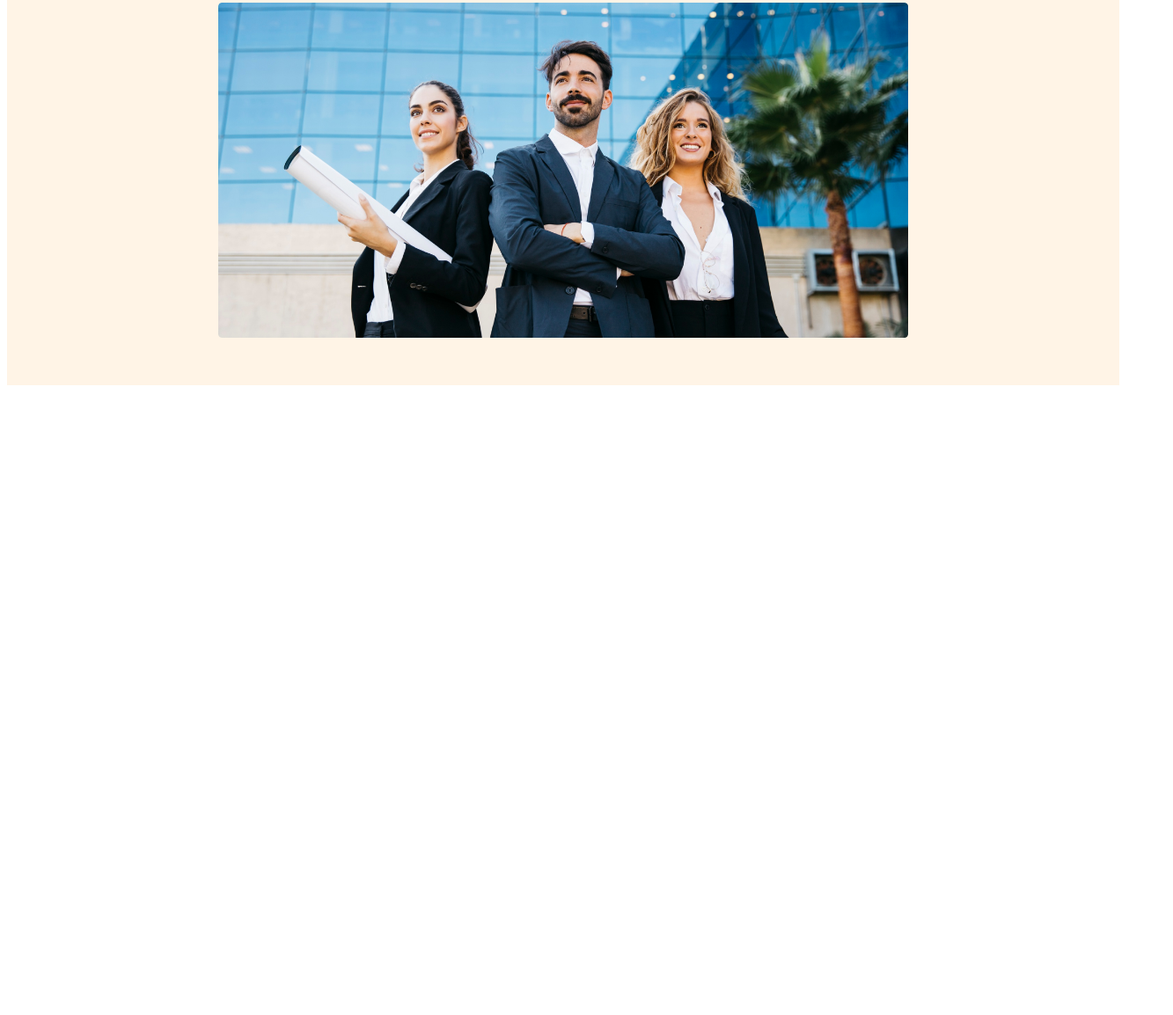
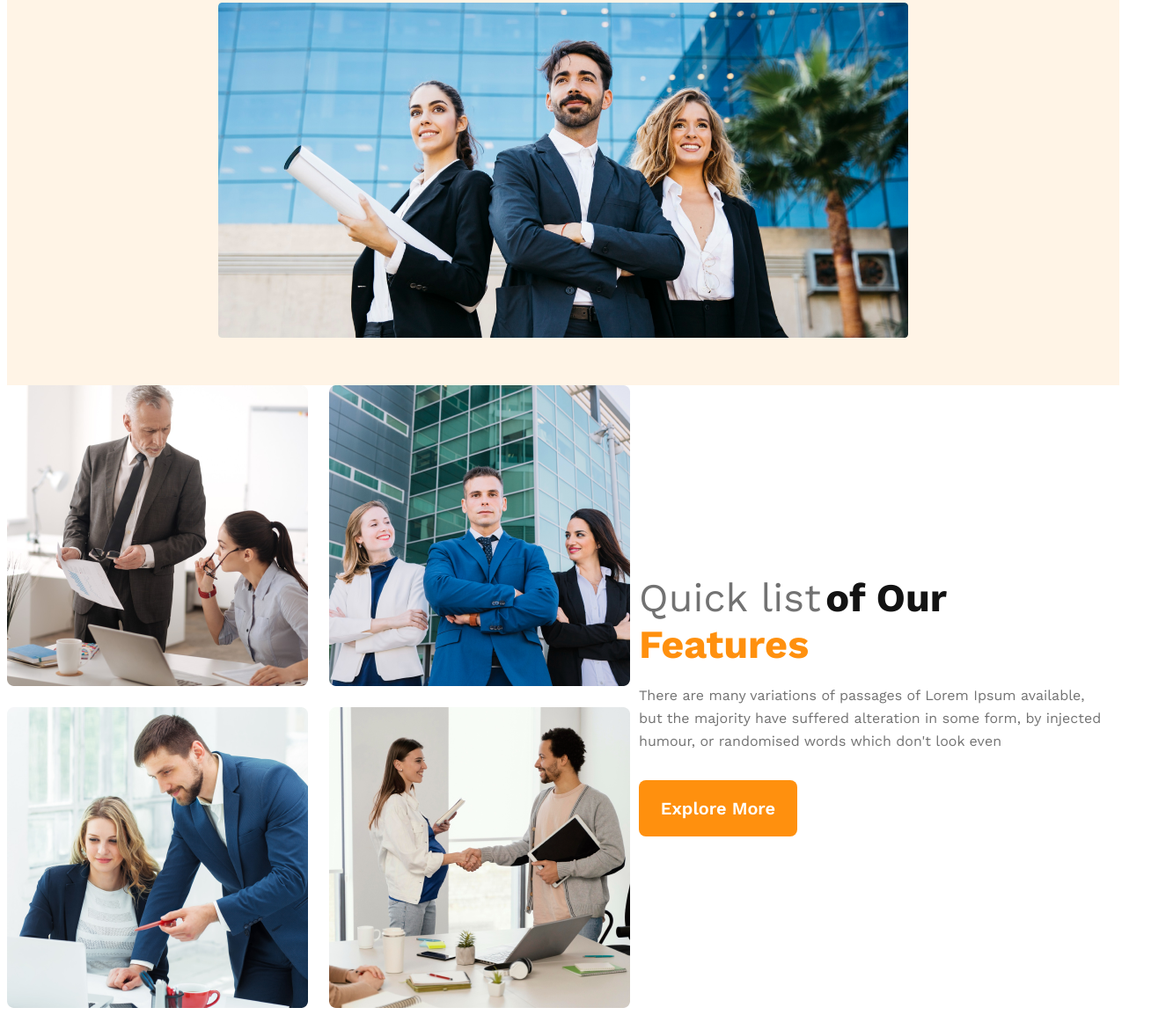
Before and after one commit to Musfiq708/g3-architect-repo, a plain HTML site: page index.html in a window 1280 px wide. Shown: the part 587-1741 px from the top of the page at 88% size, 1333 px wide, since content can reach past the window. Before the commit the page ends 1033 px from the top, so only its background shows below. Drawn offline with nearby package versions, Linux system fonts and the light colour scheme.

Commit message:
feature content added

```diff
--- a/index.html
+++ b/index.html
@@ -24,7 +24,9 @@
                 <h1 class="banner-title">Brand New<br>
                     Group of Architects
                 </h1>
-                <p class="banner-discription">There are many variations of passages of Lorem Ipsum available, but the majority have suffered alteration in some form, by injected humour, or randomised words which don't look even</p>
+                <p class="banner-discription">There are many variations of passages of Lorem Ipsum available, but the
+                    majority have suffered alteration in some form, by injected humour, or randomised words which don't
+                    look even</p>
                 <button class="btn-primary">Explore More</button>
             </div>
             <img src="./images/banner.png" alt="">
@@ -32,7 +34,20 @@
 
     </header>
     <main>
-
+        <!-- teams section -->
+        <section class="team-container">
+            <div class="team-img-container">
+                <img src="./images/team1.png" alt="">
+                <img src="./images/team2.png" alt="">
+                <img src="./images/team3.png" alt="">
+                <img src="./images/team4.png" alt="">
+            </div>
+            <div class="team-content">
+<h3 class="team-tile"><span class="spn-1">Quick list</span> <span class="spn-2">of Our</span><br><span class="spn-3">Features</span></h3>
+<p class="team-description">There are many variations of passages of Lorem Ipsum available,<br>but the majority have suffered alteration in some form, by injected<br>humour, or randomised words which don't look even</p>
+<button class="btn-primary">Explore More</button>
+            </div>
+        </section>
     </main>
     <footer>
 
--- a/style.css/architect.css
+++ b/style.css/architect.css
@@ -18,11 +18,13 @@ nav {
     justify-content: space-between;
     align-items: center;
 }
-.nav-title{
+
+.nav-title {
     font-size: 2.8rem;
     font-weight: 700;
     color: #131313;
 }
+
 nav>ul {
     display: flex;
 }
@@ -35,17 +37,20 @@ nav>ul>li {
     font-family: Work Sans;
     font-size: 1rem;
 }
-nav li a{
+
+nav li a {
     text-decoration: none;
     color: #424242;
 }
+
 /* banner styles */
-.banner-content{
+.banner-content {
     max-width: 800px;
     text-align: center;
     margin: 0 auto;
 }
-.banner-title{
+
+.banner-title {
     color: #131313;
     text-align: center;
     font-family: Work Sans;
@@ -54,20 +59,25 @@ font-style: normal;
     font-weight: 700;
     line-height: normal;
 }
-.banner-discription{
+
+.banner-discription {
     color: #727272;
     text-align: center;
     font-family: Work Sans;
     font-size: 16px;
     font-style: normal;
     font-weight: 400;
-line-height: 26px; /* 162.5% */
+    line-height: 26px;
+    /* 162.5% */
 }
-.btn-primary{
+
+.btn-primary {
     width: 180px;
     height: 64px;
-flex-shrink: 0;border-radius: 8px;
-background: #FF900E;color: #FFF;
+    flex-shrink: 0;
+    border-radius: 8px;
+    background: #FF900E;
+    color: #FFF;
     text-align: center;
     font-family: Work Sans;
     font-size: 20px;
@@ -77,7 +87,8 @@ line-height: normal;
     border: none;
     cursor: pointer;
 }
-.banner img{
+
+.banner img {
     width: 100%;
     margin-top: 20px;
 }
@@ -86,19 +97,76 @@ cursor: pointer;
 /* mobile device version */
 @media screen and (max-width:576px) {
     header {
-        padding: 20px ;
+        padding: 20px;
     }
-    nav{
+
+    nav {
         flex-direction: column;
     }
 
 }
+
 /* tablet or medium devices */
 @media screen and (min-width:576px) and (max-width:960px) {
-    header{
+    header {
         padding: 50px;
     }
-    nav{
+
+    nav {
         flex-direction: column;
     }
 }
+
+/* main styles */
+main {
+    max-width: 1440px;
+    margin: 0 auto;
+}
+
+/* teams style */
+.team-container {
+    display: flex;
+    align-items: center;
+    /* justify-content: space-around; */
+}
+
+.team-img-container {
+    display: grid;
+    grid-template-columns: repeat(2, 1fr);
+    gap: 1.5rem;
+}
+
+.team-content {
+    padding-left: 10px;
+    padding-right: 70px;
+}
+
+.spn-1 {
+    width: 468px;
+    color: #727272;
+    font-size: 45px;
+    font-weight: 500;
+}
+
+.spn-2 {
+    width: 468px;
+    color: #131313;
+    font-size: 45px;
+    font-weight: 700;
+}
+
+.spn-3 {
+    width: 468px;
+    color: #FF900E;
+    font-size: 45px;
+    font-weight: 700;
+}
+
+.team-description {
+    width: 537px;
+    color: #727272;
+    font-size: 16px;
+    font-weight: 400;
+    line-height: 26px;
+    padding-bottom: 15px;
+}
```
Lines whose indentation alone changed are shown as unchanged.
